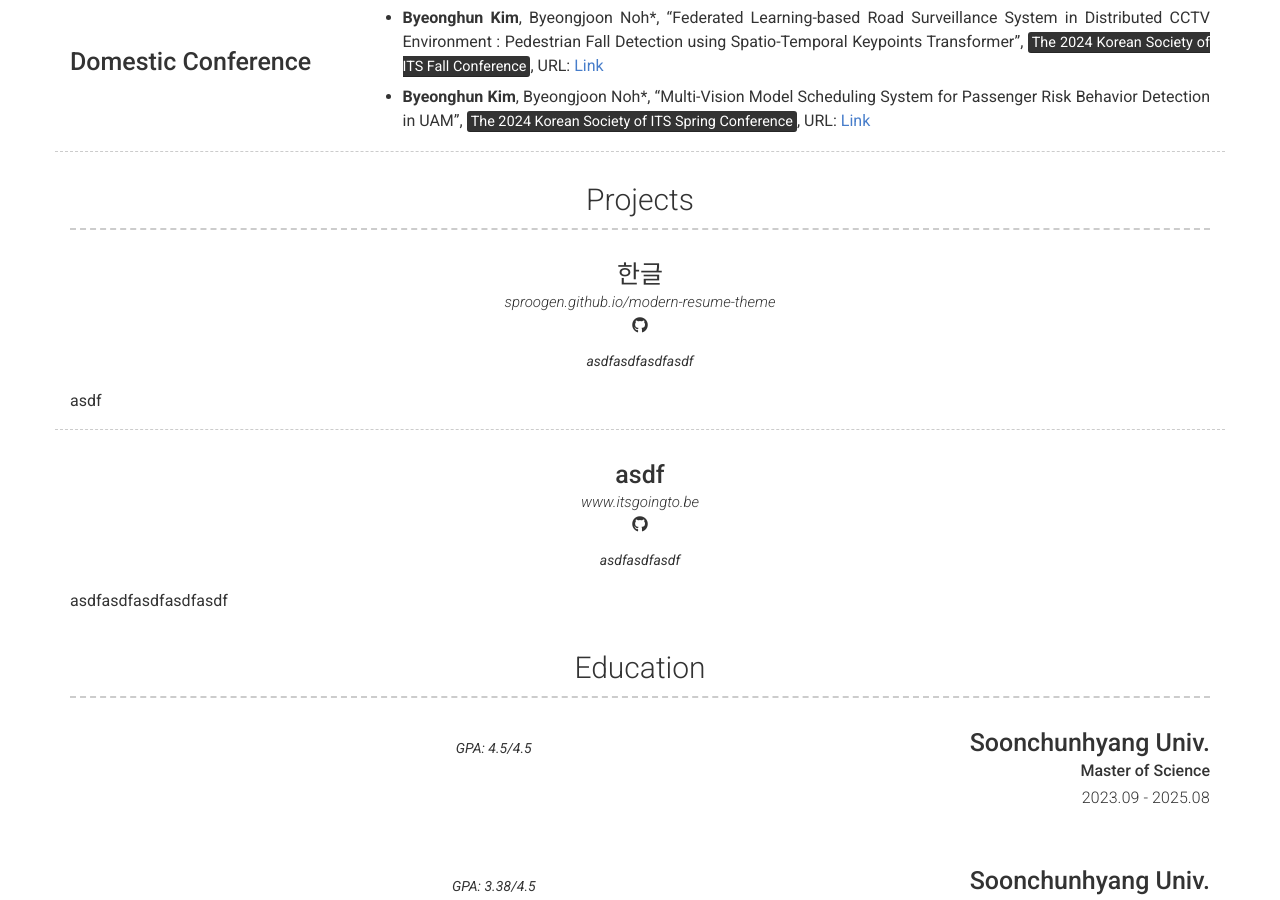
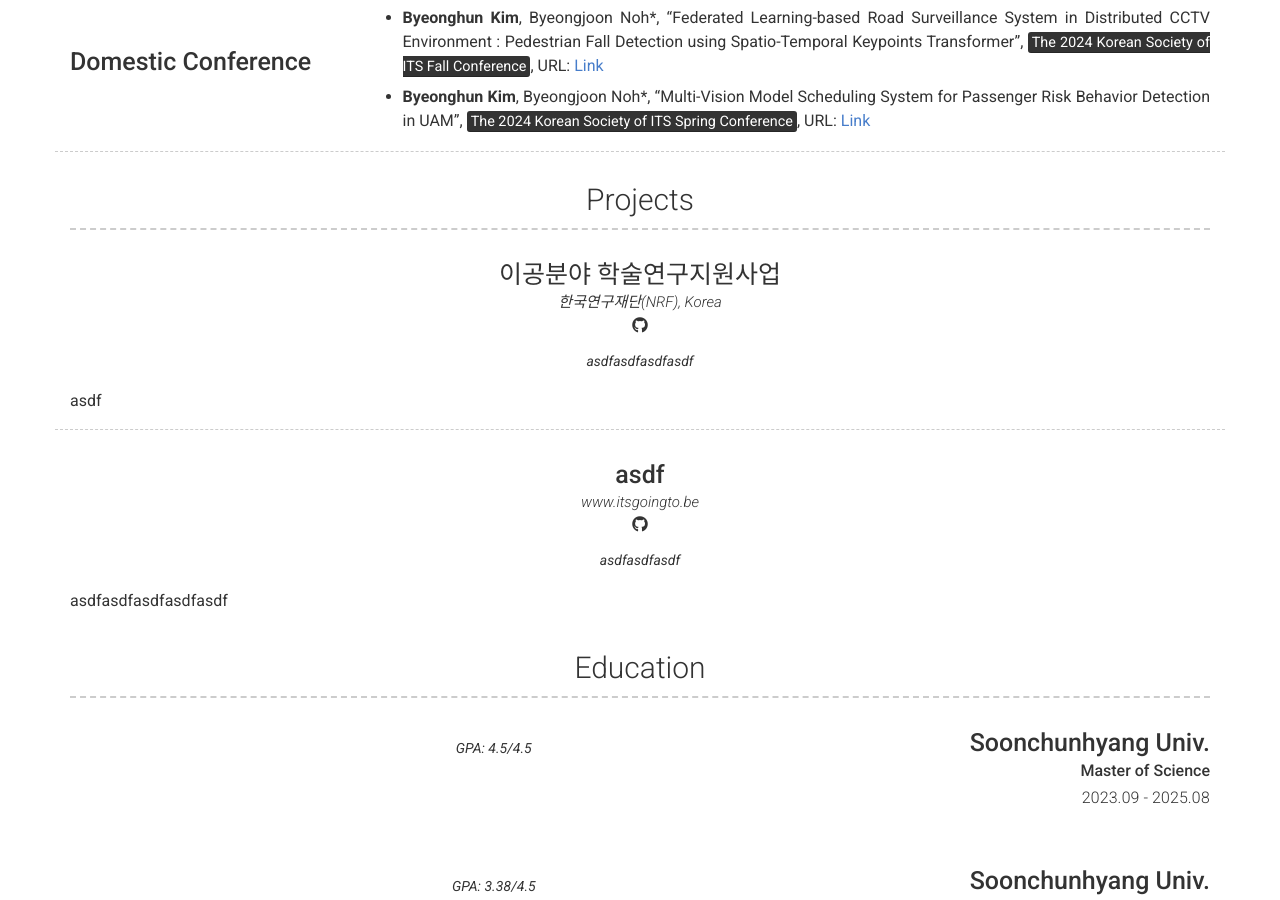
Before and after one commit to Kim-Byeong-Hun/byeonghun.github.io, a Jekyll site: the page built from index.md, in a window 1280 px wide and 900 px high, scrolled down 1201 px. Built offline with Jekyll 4.4.1, drawn with Linux system fonts in a browser that asks for light colours; nearby versions of some CDN libraries.

Commit message:
Update _config.yml

```diff
--- a/_config.yml
+++ b/_config.yml
@@ -121,8 +121,8 @@ content:
     content:
       - layout: top-middle
         border: weak
-        title: 한글
-        link: sproogen.github.io/modern-resume-theme
+        title: 이공분야 학술연구지원사업
+        link: 한국연구재단(NRF), Korea
         additional_links:
           - title: sproogen/modern-resume-theme
             icon: fab fa-github
```
